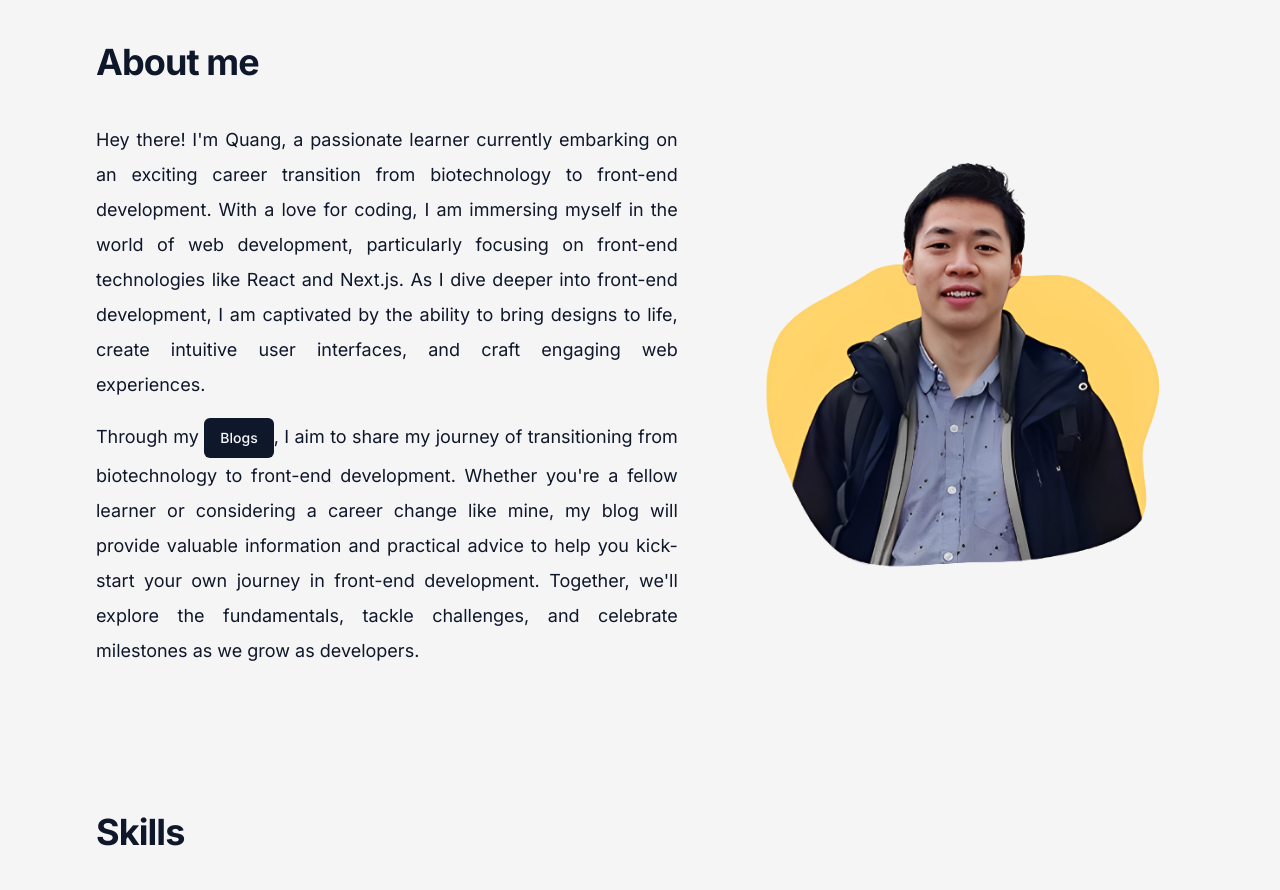
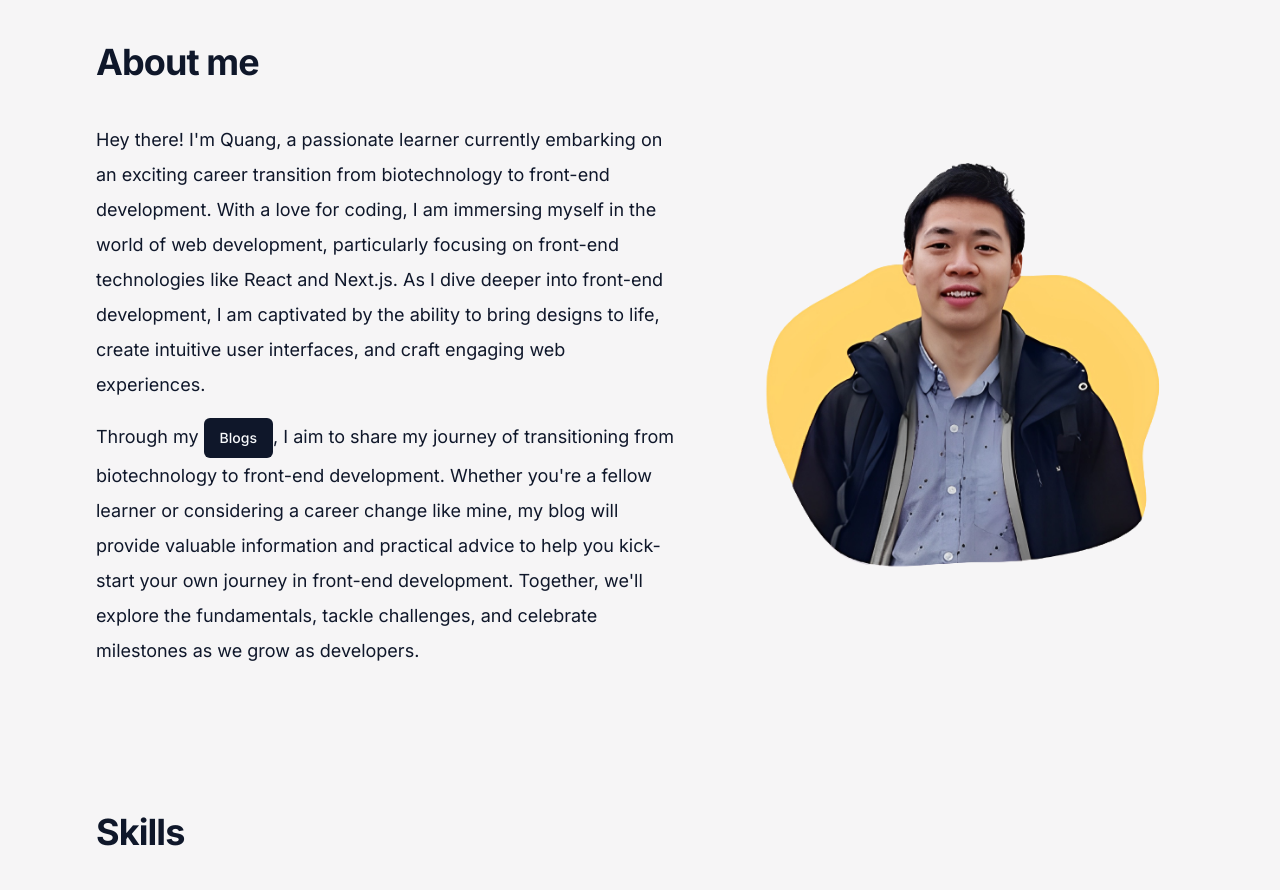
Before and after one commit to quangnvo/qn, a Next.js app: page / in a window 1280 px wide. Shown: the part 900-1790 px from the top of the page. Built offline with nearby package versions, Linux system fonts and the light colour scheme.

Commit message:
change the text-justify

```diff
--- a/app/blogs/page.tsx
+++ b/app/blogs/page.tsx
@@ -1,5 +1,3 @@
-
-
 export default function Blogs() {
     return (
         <section id="blogs" className='py-20'>
@@ -10,6 +8,9 @@ export default function Blogs() {
                     Blogs
                 </h1>
 
+                <p className="font-bold">Coming soon !</p>
+
+                <div style={{ height: "450px" }}></div>
 
             </div>
         </section>
--- a/app/page.tsx
+++ b/app/page.tsx
@@ -174,11 +174,11 @@ export default function Home() {
 							</h2>
 							{/* Text */}
 							<div className="text-base md:text-lg mt-5 lg:w-11/12" style={{ lineHeight: '35px' }}>
-								<p className='my-4 text-justify'>
+								<p className='my-4'>
 									Hey there! I'm Quang, a passionate learner currently embarking on an exciting career transition from biotechnology to front-end development. With a love for coding, I am immersing myself in the world of web development, particularly focusing on front-end technologies like React and Next.js. As I dive deeper into front-end development, I am captivated by the ability to bring designs to life, create intuitive user interfaces, and craft engaging web experiences.
 								</p>
 
-								<p className='my-4 text-justify'>
+								<p className='my-4'>
 									Through my <a href="/"><Button variant="default">Blogs</Button></a>, I aim to share my journey of transitioning from biotechnology to front-end development. Whether you're a fellow learner or considering a career change like mine, my blog will provide valuable information and practical advice to help you kick-start your own journey in front-end development. Together, we'll explore the fundamentals, tackle challenges, and celebrate milestones as we grow as developers.
 								</p>
 							</div>
--- a/app/projects/page.tsx
+++ b/app/projects/page.tsx
@@ -13,7 +13,7 @@ export default function Projects() {
                 {/* Render project cards*/}
                 {createProjectCard({
                     title: "Vienr Food",
-                    description: "aaaaaaa",
+                    description: "HACCP, TACCP, VACCP",
                     techStack: ["nextjs", "tailwindcss"],
                     link: "https://vienr-food.vercel.app/",
                     featureImageLink: "/images/projects/vienr-food.png"
```
